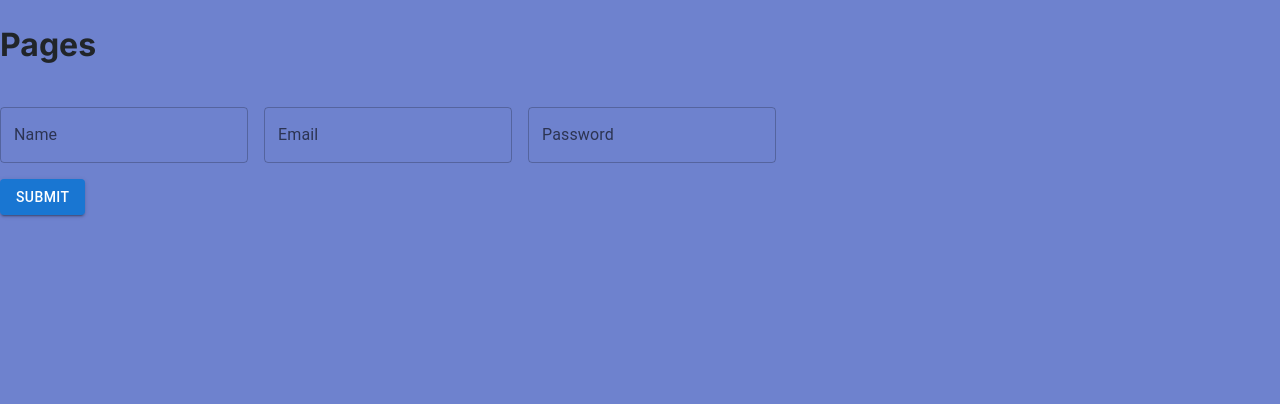
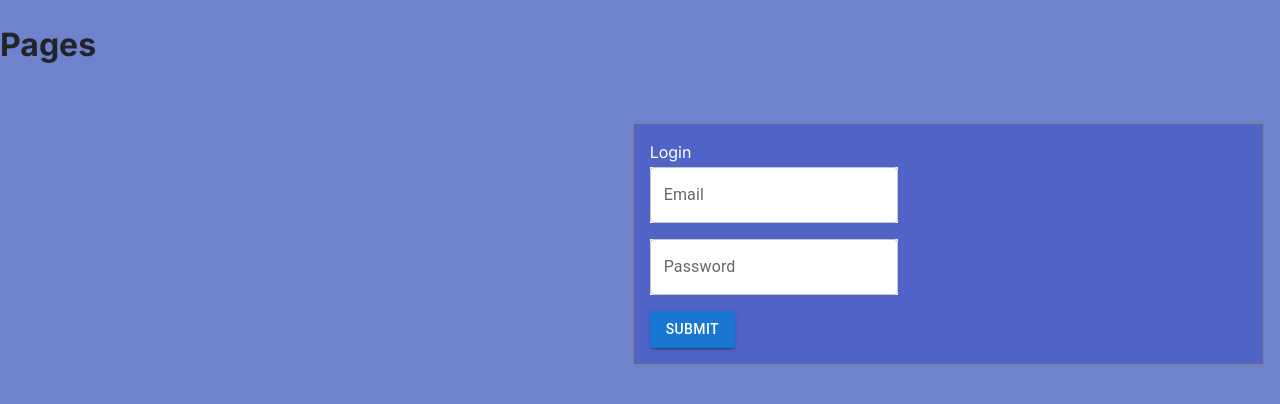
Before and after one commit to enforze/project-haze, a Next.js app: page /dashboard in a window 1280 px wide. Shown: the top 404 px of the page. Built offline with nearby package versions, Linux system fonts and the light colour scheme.

Commit message:
background and colors added changed name field, general style

```diff
--- a/src/app/component/UserForm.tsx
+++ b/src/app/component/UserForm.tsx
@@ -1,5 +1,5 @@
 "use client";
-import { Button, Grid, TextField } from "@mui/material";
+import { Button, Grid, TextField, Box } from "@mui/material";
 
 export default function UserForm() {
   const handleSubmit = async (event: React.FormEvent<HTMLFormElement>) => {
@@ -27,25 +27,55 @@ export default function UserForm() {
   };
 
   return (
+    <Box
+      sx={{
+        margin: "1em",
+        width: "fit-content",
+        paddingLeft: "1em",
+        background: "rgb(80, 100, 200)",
+        float: "right",
+        border: "1px solid grey",
+        paddingBottom: "1em",
+        paddingTop: "1em",
+      }}
+    >
+      <div style={{ color: "white", paddingBottom: ".2em" }}>Login</div>
       <form onSubmit={handleSubmit}>
-			<Grid container direction={"row"} spacing={2}>
+        <Grid
+          container
+          direction={"row"}
+          spacing={2}
+          columns={{ xs: 1, sm: 2, md: 3 }}
+          // backgroundColor {}
+        >
           <Grid
             spacing={2}
             direction={{ md: "row", xs: "column" }}
             container
             item
           >
-					<Grid item>
-						<TextField label="Name" type="text" name="name" />
+            {/* <Grid item xs={12}>
+              <TextField
+                label="Name"
+                type="text"
+                name="name"
+                sx={{ background: "white" }}
+              />
+            </Grid> */}
+            <Grid item xs={7}>
+              <TextField
+                label="Email"
+                type="email"
+                name="email"
+                sx={{ background: "white" }}
+              />
             </Grid>
-					<Grid item>
-						<TextField label="Email" type="email" name="email" />
-					</Grid>
-					<Grid item>
+            <Grid item xs={7}>
               <TextField
                 label="Password"
                 type="password"
                 name="password"
+                sx={{ background: "white" }}
               />
             </Grid>
           </Grid>
@@ -56,5 +86,6 @@ export default function UserForm() {
           </Grid>
         </Grid>
       </form>
+    </Box>
   );
 }
--- a/src/lib/sharedEnums.tsx
+++ b/src/lib/sharedEnums.tsx
@@ -1,5 +1,5 @@
 export const Priority = [
-	{ label: "Low", id: 0 },
-	{ label: "Medium", id: 1 },
-	{ label: "High", id: 2 },
+  { label: "Low", id: 0, color: "yellow" },
+  { label: "Medium", id: 1, color: "orange" },
+  { label: "High", id: 2, color: "red" },
 ];
```
Also changed, not shown: src/app/component/listContainer.tsx (+23 -2 lines), src/app/component/listForm.tsx (+14 -7 lines), src/app/component/storedListItem.tsx (+6 -2 lines), src/app/page.tsx (+14 -1 lines), src/app/component/listItems.tsx (indentation only), src/lib/serverActions.tsx (indentation only). Lines whose indentation alone changed are shown as unchanged.
